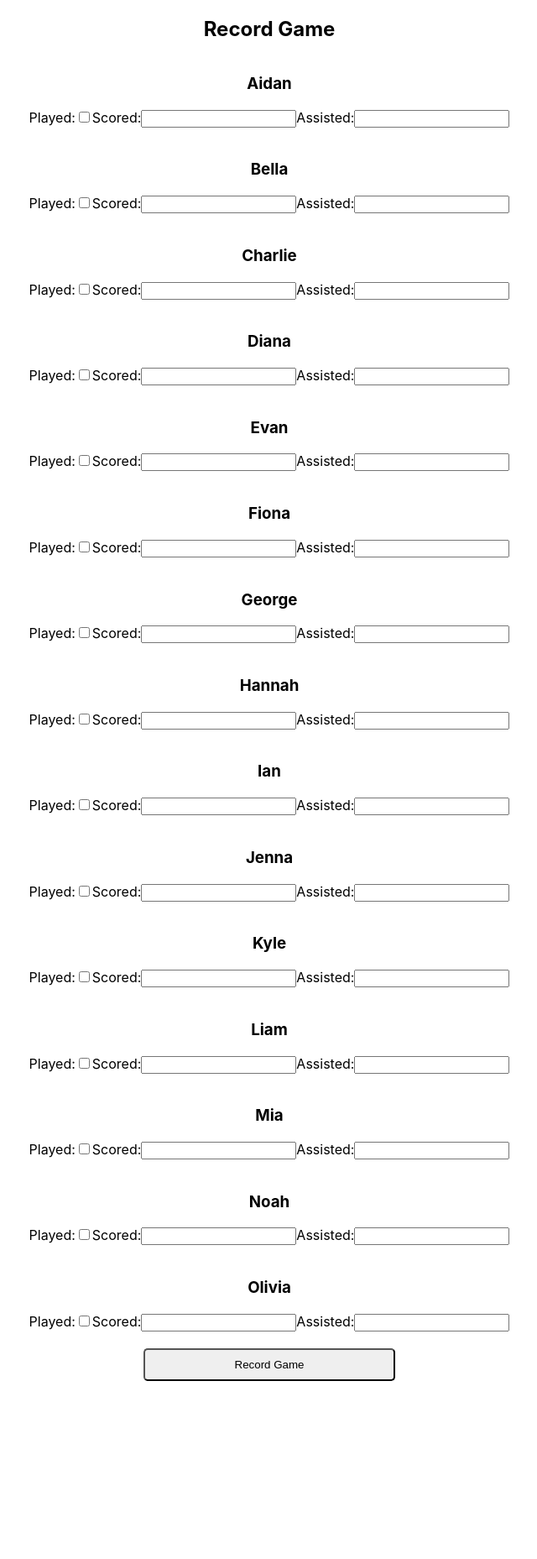
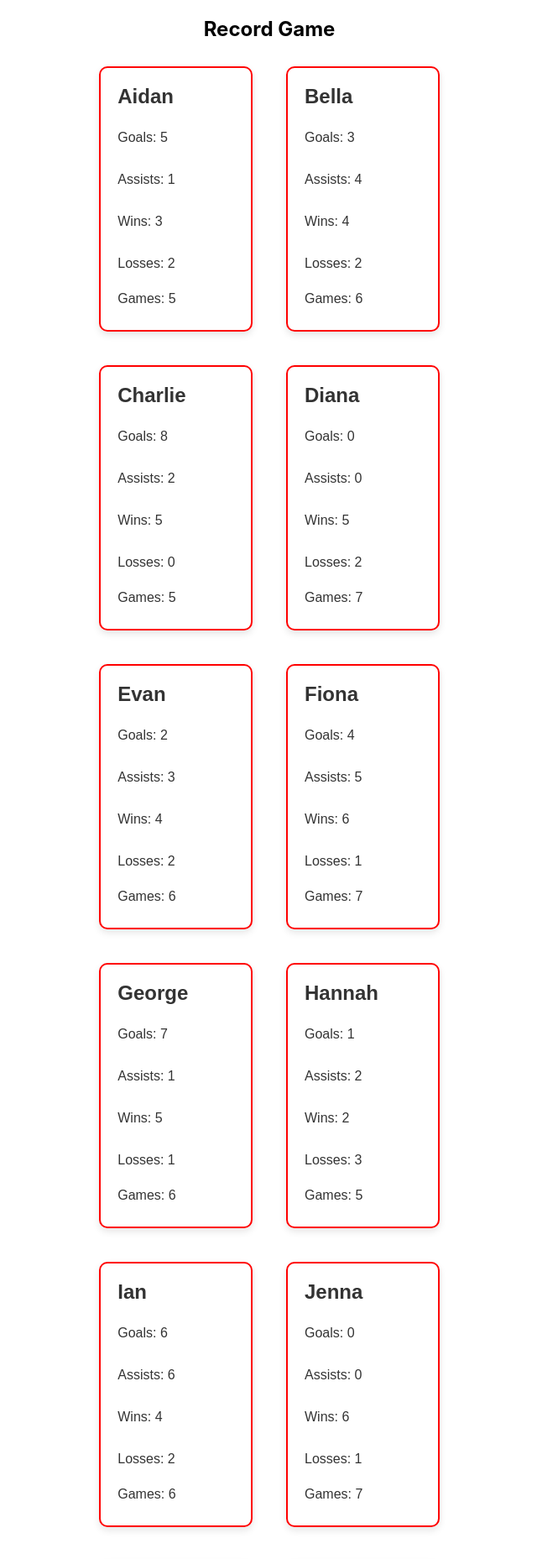
Before and after one commit to aiidanm/footballAppFrontend, a React (Create React App) app: page /RecordGame in a window 1280 px wide. Shown: the part 80-1937 px from the top of the page at 84% size, without its empty margins (319-959 px from the left). Before the commit the page ends 1735 px from the top, so only its background shows below. Built offline with nearby package versions, Linux system fonts and the light colour scheme.

Commit message:
working on record game screen more

```diff
--- a/src/App.css
+++ b/src/App.css
@@ -95,7 +95,7 @@
   display: flex;
   flex-direction: column;
   align-items: flex-start;
-  border: 2px solid #000000;
+  border: 2px solid   #007bff;
   border-radius: 10px;
   box-shadow: 0 4px 8px rgba(0, 0, 0, 0.1);
   padding: 20px;
@@ -115,6 +115,15 @@
 .player-card:hover {
   transform: translateY(-5px);
   box-shadow: 0 8px 16px rgba(0, 0, 0, 0.2);
+}
+
+.player-card.blue {
+  border-color: #007bff;
+}
+
+.player-card.red {
+  border: 2px solid   #ff0000;
+
 }
 
 .player-card h3 {
--- a/src/components/RecordGame.js
+++ b/src/components/RecordGame.js
@@ -1,29 +1,166 @@
-import React, { useState, useEffect } from 'react';
-import axios from 'axios';
-import PlayerCard from './playerCards/playerCard';
-import { Link } from 'react-router-dom';
-import { getPlayers, recordGame } from '../ApiFuncs';
+import React, { useState, useEffect } from "react";
+import axios from "axios";
+import PlayerCard from "./playerCards/playerCard";
+import { Link } from "react-router-dom";
+import { getPlayers, recordGame } from "../ApiFuncs";
 
 const RecordGame = () => {
   const [players, setPlayers] = useState([]);
+  const [expandedPlayer, setExpandedPlayer] = useState(null);
+
   const [selectedPlayers, setSelectedPlayers] = useState([]);
   const [testData, setTestData] = useState([
-    { id: 1, name: "Aidan", preferred_position: "defender", goals: 5, assists: 1, games_played: 5, over_fence: 2, wins: 3 },
-    { id: 2, name: "Bella", preferred_position: "midfielder", goals: 3, assists: 4, games_played: 6, over_fence: 0, wins: 4 },
-    { id: 3, name: "Charlie", preferred_position: "forward", goals: 8, assists: 2, games_played: 5, over_fence: 1, wins: 5 },
-    { id: 4, name: "Diana", preferred_position: "goalkeeper", goals: 0, assists: 0, games_played: 7, over_fence: 0, wins: 5 },
-    { id: 5, name: "Evan", preferred_position: "defender", goals: 2, assists: 3, games_played: 6, over_fence: 1, wins: 4 },
-    { id: 6, name: "Fiona", preferred_position: "midfielder", goals: 4, assists: 5, games_played: 7, over_fence: 3, wins: 6 },
-    { id: 7, name: "George", preferred_position: "forward", goals: 7, assists: 1, games_played: 6, over_fence: 0, wins: 5 },
-    { id: 8, name: "Hannah", preferred_position: "defender", goals: 1, assists: 2, games_played: 5, over_fence: 2, wins: 2 },
-    { id: 9, name: "Ian", preferred_position: "midfielder", goals: 6, assists: 6, games_played: 6, over_fence: 1, wins: 4 },
-    { id: 10, name: "Jenna", preferred_position: "goalkeeper", goals: 0, assists: 0, games_played: 7, over_fence: 0, wins: 6 },
-    { id: 11, name: "Kyle", preferred_position: "forward", goals: 9, assists: 3, games_played: 8, over_fence: 2, wins: 7 },
-    { id: 12, name: "Liam", preferred_position: "defender", goals: 2, assists: 4, games_played: 7, over_fence: 1, wins: 5 },
-    { id: 13, name: "Mia", preferred_position: "midfielder", goals: 5, assists: 7, games_played: 8, over_fence: 0, wins: 6 },
-    { id: 14, name: "Noah", preferred_position: "forward", goals: 10, assists: 2, games_played: 7, over_fence: 3, wins: 7 },
-    { id: 15, name: "Olivia", preferred_position: "defender", goals: 3, assists: 3, games_played: 6, over_fence: 1, wins: 4 }
-  ] )
+    {
+      id: 1,
+      name: "Aidan",
+      preferred_position: "defender",
+      goals: 5,
+      assists: 1,
+      games_played: 5,
+      over_fence: 2,
+      wins: 3,
+    },
+    {
+      id: 2,
+      name: "Bella",
+      preferred_position: "midfielder",
+      goals: 3,
+      assists: 4,
+      games_played: 6,
+      over_fence: 0,
+      wins: 4,
+    },
+    {
+      id: 3,
+      name: "Charlie",
+      preferred_position: "forward",
+      goals: 8,
+      assists: 2,
+      games_played: 5,
+      over_fence: 1,
+      wins: 5,
+    },
+    {
+      id: 4,
+      name: "Diana",
+      preferred_position: "goalkeeper",
+      goals: 0,
+      assists: 0,
+      games_played: 7,
+      over_fence: 0,
+      wins: 5,
+    },
+    {
+      id: 5,
+      name: "Evan",
+      preferred_position: "defender",
+      goals: 2,
+      assists: 3,
+      games_played: 6,
+      over_fence: 1,
+      wins: 4,
+    },
+    {
+      id: 6,
+      name: "Fiona",
+      preferred_position: "midfielder",
+      goals: 4,
+      assists: 5,
+      games_played: 7,
+      over_fence: 3,
+      wins: 6,
+    },
+    {
+      id: 7,
+      name: "George",
+      preferred_position: "forward",
+      goals: 7,
+      assists: 1,
+      games_played: 6,
+      over_fence: 0,
+      wins: 5,
+    },
+    {
+      id: 8,
+      name: "Hannah",
+      preferred_position: "defender",
+      goals: 1,
+      assists: 2,
+      games_played: 5,
+      over_fence: 2,
+      wins: 2,
+    },
+    {
+      id: 9,
+      name: "Ian",
+      preferred_position: "midfielder",
+      goals: 6,
+      assists: 6,
+      games_played: 6,
+      over_fence: 1,
+      wins: 4,
+    },
+    {
+      id: 10,
+      name: "Jenna",
+      preferred_position: "goalkeeper",
+      goals: 0,
+      assists: 0,
+      games_played: 7,
+      over_fence: 0,
+      wins: 6,
+    },
+    {
+      id: 11,
+      name: "Kyle",
+      preferred_position: "forward",
+      goals: 9,
+      assists: 3,
+      games_played: 8,
+      over_fence: 2,
+      wins: 7,
+    },
+    {
+      id: 12,
+      name: "Liam",
+      preferred_position: "defender",
+      goals: 2,
+      assists: 4,
+      games_played: 7,
+      over_fence: 1,
+      wins: 5,
+    },
+    {
+      id: 13,
+      name: "Mia",
+      preferred_position: "midfielder",
+      goals: 5,
+      assists: 7,
+      games_played: 8,
+      over_fence: 0,
+      wins: 6,
+    },
+    {
+      id: 14,
+      name: "Noah",
+      preferred_position: "forward",
+      goals: 10,
+      assists: 2,
+      games_played: 7,
+      over_fence: 3,
+      wins: 7,
+    },
+    {
+      id: 15,
+      name: "Olivia",
+      preferred_position: "defender",
+      goals: 3,
+      assists: 3,
+      games_played: 6,
+      over_fence: 1,
+      wins: 4,
+    },
+  ]);
 
   useEffect(() => {
     // const fetchPlayers = async () => {
@@ -31,16 +168,18 @@ const RecordGame = () => {
     //   setPlayers(result.data);
     // };
     // fetchPlayers();
-    setPlayers(testData)
+    setPlayers(testData);
   }, []);
 
-  const handleChange = (index, field, value, player)  => {
-    console.log(index, field, value, player.id)
+
+
+  const handleChange = (index, field, value, player) => {
+    console.log(index, field, value, player.id);
     const updatedPlayers = [...selectedPlayers];
     updatedPlayers[index] = {
       ...updatedPlayers[index],
       [field]: value,
-      Player_id: player.id
+      Player_id: player.id,
     };
     setSelectedPlayers(updatedPlayers);
   };
@@ -51,21 +190,47 @@ const RecordGame = () => {
     setSelectedPlayers([]);
   };
 
+  const handleExpand = (playerId) => {
+    setExpandedPlayer(expandedPlayer === playerId ? null : playerId);
+  };
+
+  const handleChangeColour = (colorid) => {
+
+  };
+
   return (
-    <div className='MainContainer'>
-                <Link to="/" className='HomeLink'>
-    <h1 className='TitleHeader'>App</h1>
-    </Link>
-                <h2>Record Game</h2>
-                <div className='pageContainer'>
-                    <div className='recordGameCardContainer'>
-                        {players.map((player, index) => (
-                            <PlayerCard key={player.id} player={player} index={index} selectedPlayers={selectedPlayers} handleChange={handleChange} page={"recordGame"} />
-                        ))}
-                        <button className='recordGameButton' onClick={handleSubmit}>Record Game</button>
-                    </div>
-                </div>
+    <div className="MainContainer">
+      <Link to="/" className="HomeLink">
+        <h1 className="TitleHeader">App</h1>
+      </Link>
+      <h2>Record Game</h2>
+      <div className="pageContainer">
+        <div className="recordGameCardContainer">
+          {players.map((player) => {
+
+            const colorid = 0
+            return (
+            <div
+              key={player.id}
+              className={`player-card red`}
+              onClick={handleChangeColour(colorid)}
+            >
+              <h3>{player.name}</h3>
+              <p>Goals: {player.goals}</p>
+              <p>Assists: {player.assists}</p>
+              <p>Wins: {player.wins}</p>
+              <p>Losses: {player.games_played - player.wins}</p>
+              <div className="player-stats">
+                <p>Games: {player.games_played}</p>
+              </div>
             </div>
+          )})}
+          <button className="recordGameButton" onClick={handleSubmit}>
+            Record Game
+          </button>
+        </div>
+      </div>
+    </div>
   );
 };
 
```
